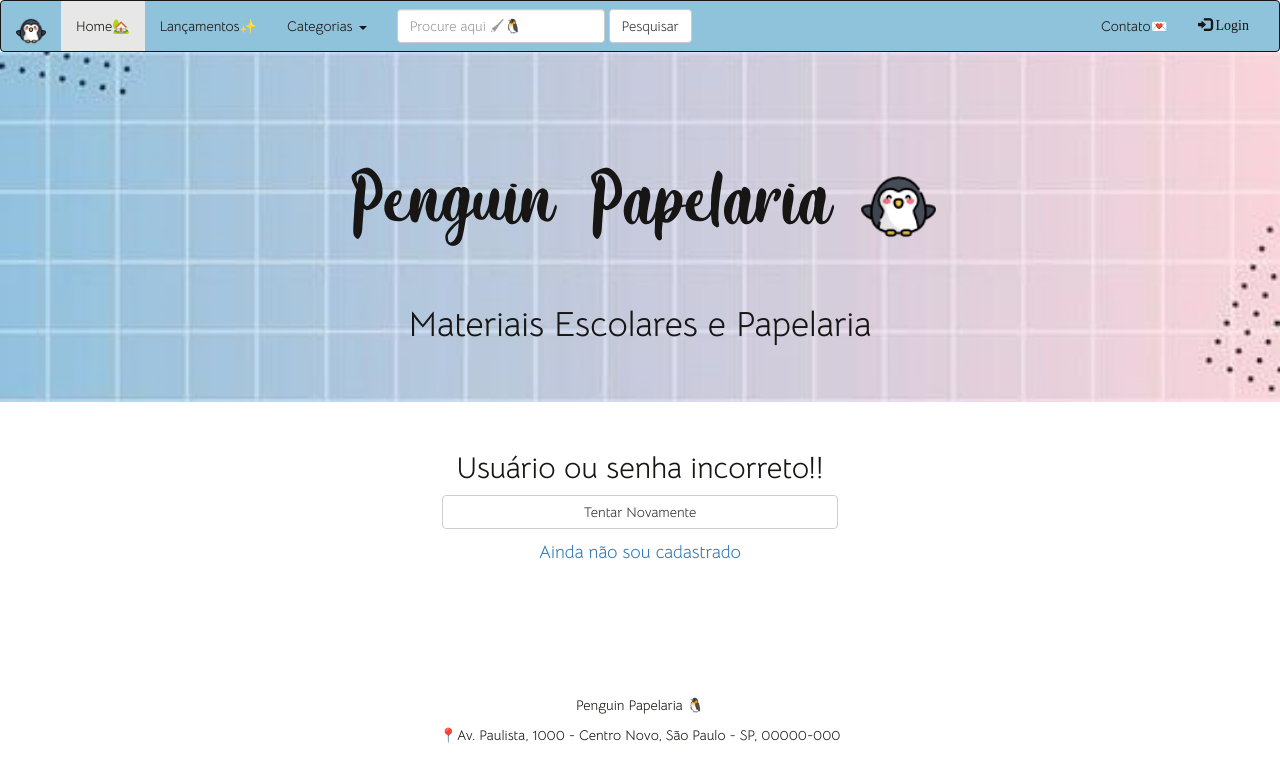
After one commit to gicaAlves/pw-penguin-papelaria, a PHP site: page /erro.php in a window 1280 px wide. The commit adds this page. Shown: the top 782 px of the page. Run offline with PHP 8.4, Linux system fonts and the light colour scheme; some libraries are stand-ins or nearby versions.

Commit message:
Adicionar arquivo de erro

```diff
--- /dev/null
+++ b/src/erro.php
@@ -0,0 +1,66 @@
+<!doctype html>
+<html>
+
+<head>
+    <meta charset="utf-8">
+    <title>Minha Loja - Logon de usuário</title>
+
+    <meta name="viewport" content="width=device-width, initial-scale=1">
+
+    <!-- Latest compiled and minified CSS -->
+    <link rel="stylesheet" href="https://maxcdn.bootstrapcdn.com/bootstrap/3.3.7/css/bootstrap.min.css">
+    <!-- jQuery library -->
+    <script src="https://ajax.googleapis.com/ajax/libs/jquery/3.2.1/jquery.min.js"></script>
+
+    <!-- Latest compiled JavaScript -->
+    <script src="https://maxcdn.bootstrapcdn.com/bootstrap/3.3.7/js/bootstrap.min.js"></script>
+
+
+    <style>
+        .navbar {
+            margin-bottom: 0;
+        }
+    </style>
+
+
+</head>
+
+<body>
+
+    <?php
+
+    include 'conexao.php';
+    include 'nav.php';
+    include 'cabecalho.html';
+
+    ?>
+
+
+    <div class="container-fluid">
+
+        <div class="row">
+
+            <div class="col-sm-4 col-sm-offset-4 text-center">
+
+                <h2>Usuário ou senha incorreto!!</h2>
+
+                <a href="formLogon.php" class="btn btn-block btn-default" role="button">Tentar Novamente</a>
+
+                <button type="button" class="btn btn-lg btn-link">
+
+                    Ainda não sou cadastrado
+
+                </button>
+
+            </div>
+        </div>
+    </div>
+
+    <?php include 'rodape.html' ?>
+
+
+
+
+</body>
+
+</html>
--- a/src/index.php
+++ b/src/index.php
@@ -22,7 +22,7 @@ Initial Scala 1.0 é padrão (é o zoom da tela).             -->
   <!-- JavaScript compilado-->
   <script src="https://maxcdn.bootstrapcdn.com/bootstrap/3.3.7/js/bootstrap.min.js"></script>
 
-  <link rel="shortcut icon" href="imagens/pingoooo.png" type="image/x-icon">
+  <link rel="shortcut icon" href="./imagens/pingoooo.png" type="image/x-icon">
   <style type="text/css">
     .navbar {
       margin-bottom: 0;
```
